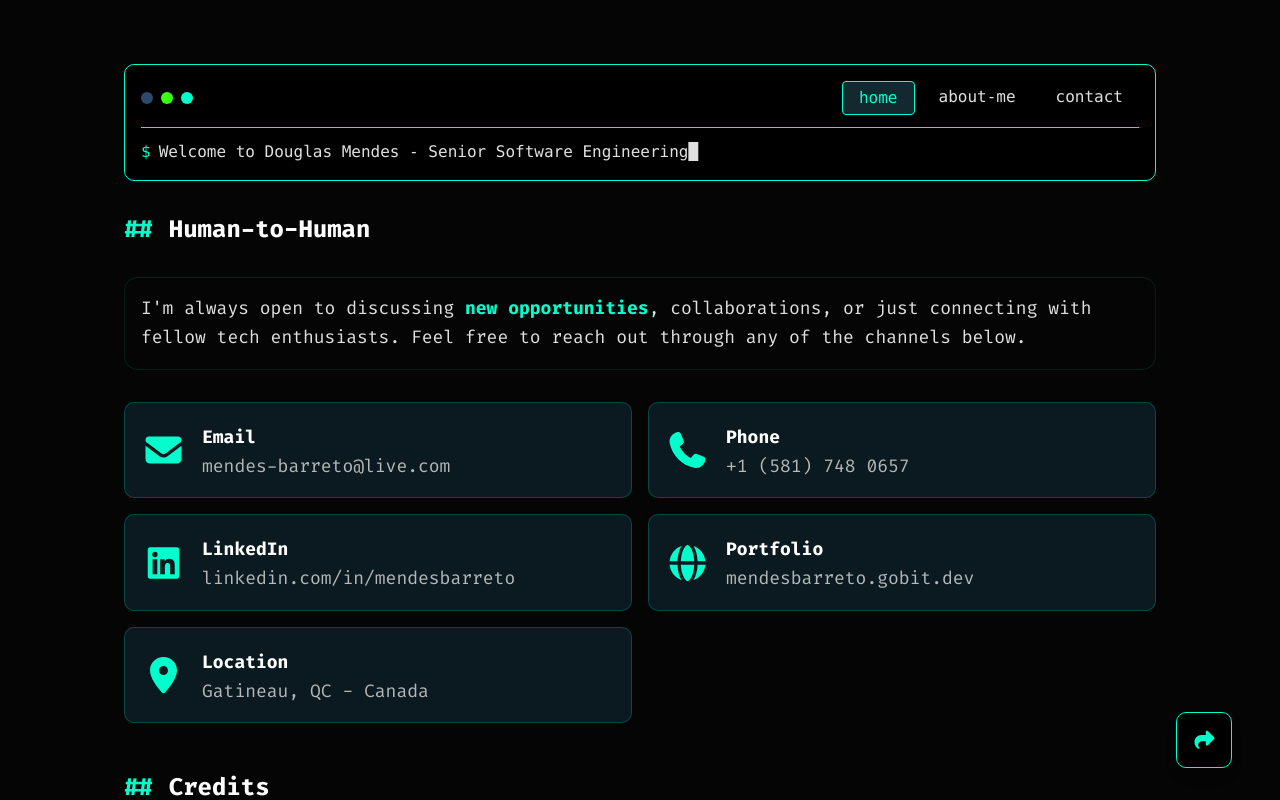
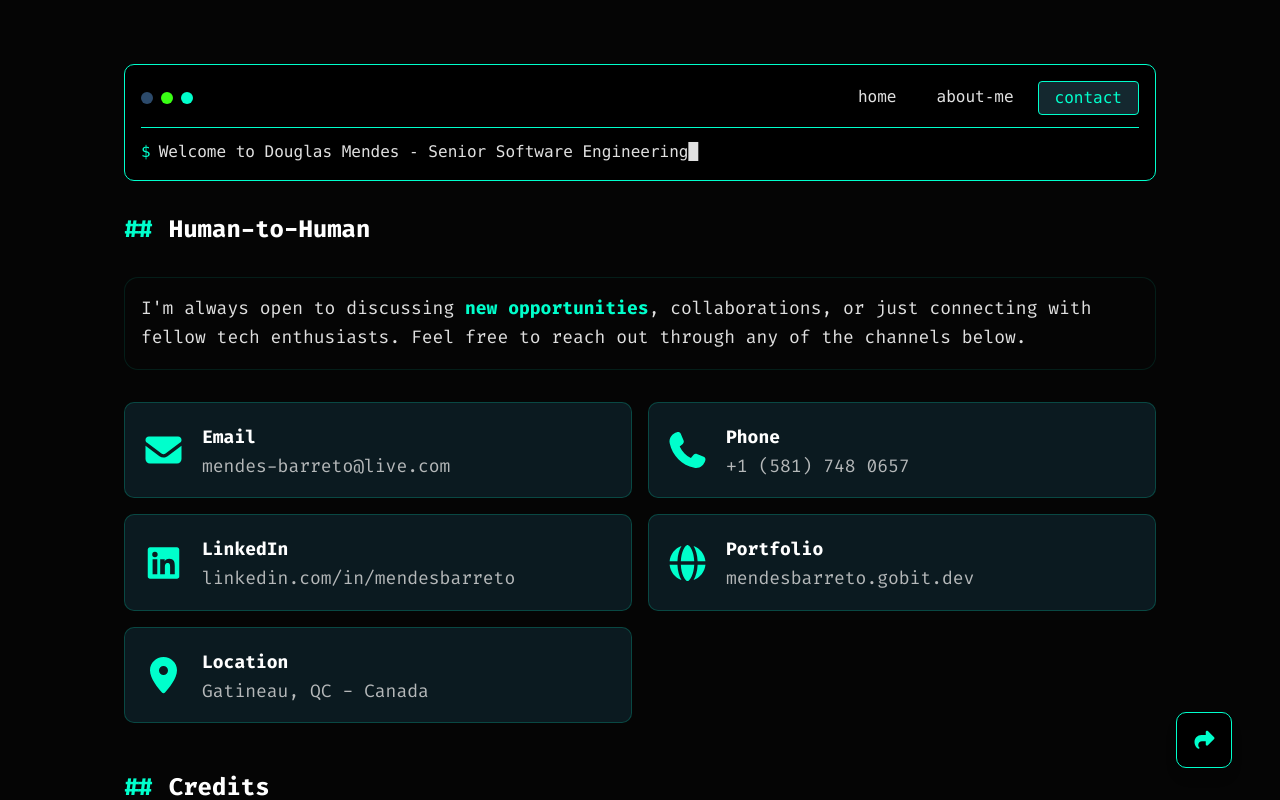
Before and after one commit to mendesbarreto/portfolio-vite, a React (Vite) app: page /contacts in a window 1280 px wide. Shown: the top 800 px of the page. Built offline with nearby package versions, Linux system fonts and the light colour scheme.

Commit message:
chore: Remove use state to set active tab on the header

```diff
--- a/src/components/common/terminal-header.tsx
+++ b/src/components/common/terminal-header.tsx
@@ -1,7 +1,7 @@
 import { useState } from 'react';
 import { TypingText } from './typing-text';
 import { TerminalWindowControl } from './terminal-window-control';
-import { Link } from '@tanstack/react-router';
+import { Link, useLocation } from '@tanstack/react-router';
 
 const tabs = [
   { name: 'home', path: '/' },
@@ -10,7 +10,8 @@ const tabs = [
 ];
 
 export function TerminalHeader() {
-  const [activeTab, setActiveTab] = useState(tabs[0].name);
+  const pathname = useLocation().pathname || 'home';
+  const activeTab = tabs.find((tab) => tab.path === pathname)?.name || 'home';
 
   return (
     <div className={`bg-black border border-mTeal rounded-lg p-4 font-mono`}>
@@ -29,7 +30,6 @@ export function TerminalHeader() {
                       ? 'bg-secondary text-mTeal border border-mTeal'
                       : 'text-mGray hover:text-mTeal hover:bg-background-light/50'
                   }`}
-                  onClick={() => setActiveTab(tab.name)}
                 >
                   {tab.name}
                 </Link>
```
